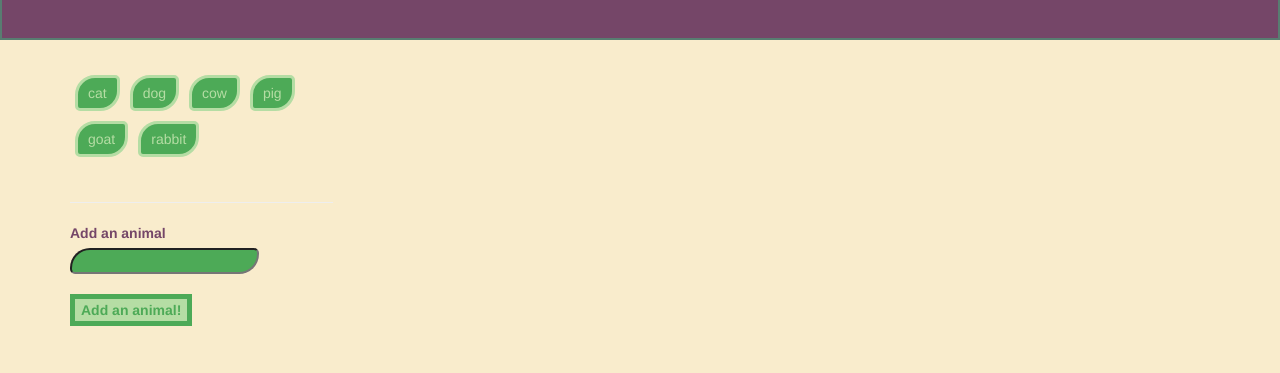
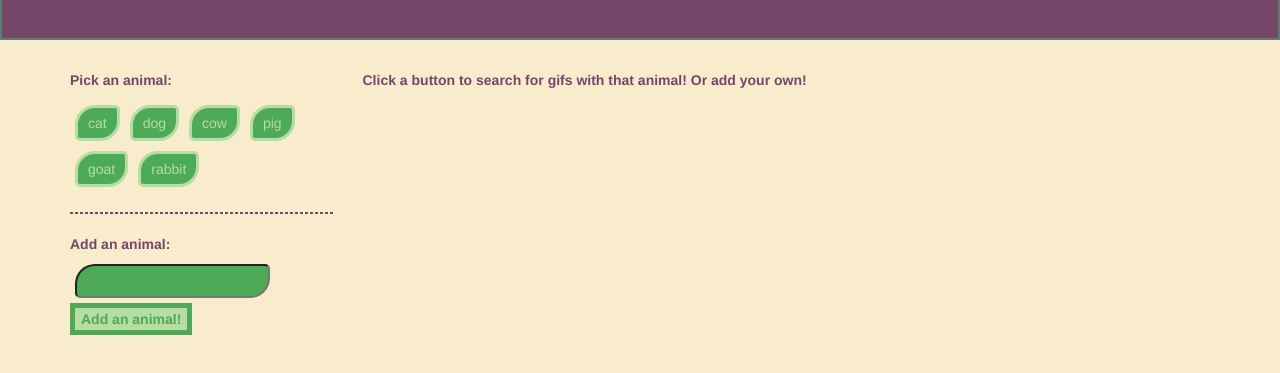
Before and after one commit to sashikers/Giphy-API-app, a plain HTML site: page index.html in a window 1280 px wide. Shown: the part 159-532 px from the top of the page. Drawn offline with nearby package versions, Linux system fonts and the light colour scheme.

Commit message:
styling finished

```diff
--- a/assets/javascript.js
+++ b/assets/javascript.js
@@ -93,5 +93,5 @@ $("#add-animal").on("click", function(event) {
 	var newAnimal = $("#animal-input").val().trim();
 	animals.push(newAnimal);
 	initializeButtons();
-	displayGIFs();
+	displayGIFs;
 });
--- a/assets/style.css
+++ b/assets/style.css
@@ -11,6 +11,8 @@
 
 #gifContainer {
 	width: 800px;
+	color: #754668;
+	font-weight: bold;
 }
 
 .animalGifDiv {
@@ -30,15 +32,22 @@ body {
 	background-color: #F9ECCC;
 }
 
+p {
+	font-weight: bold;
+	color: #754668;
+}
+
 #animal-input {
 	background-color: #4DAA57;
 	color: #B5DDA4;
 	border-radius: 20px 5px;
+	padding: 5px;
+	margin: 5px;
 }
 
 #animal-input:focus {
 	border: #B5DDA4 solid 5px;
-	box-shadow: 0px;
+	box-shadow: inset 0;
 }
 
 #add-animal {
@@ -51,3 +60,14 @@ body {
 label {
 	color: #754668;
 }
+
+hr {
+	border-style: dashed;
+	border-width: 1px;
+	border-color: #754668;
+	/*margin-bottom: 0px;*/
+}
+
+.gif {
+	border: solid #4DAA57 5px;
+}
--- a/index.html
+++ b/index.html
@@ -18,16 +18,18 @@
 	<div class="container">
 		<div class="row">
 			<div class="col-xs-3">
+				<p>Pick an animal: </p>
 				<div id="animalButtons"></div>
-				<br><hr>
+				<hr>
 				<form id="button-add">
-					<label for="animal-input">Add an animal</label>
+					<label for="animal-input">Add an animal: </label>
 					<input type="text" id="animal-input">
-					<br><br>
+					<br>
 					<input id="add-animal" type="submit" value="Add an animal!">
 				</form>
 			</div>
 			<div class="col-xs-9" id="gifContainer">
+				Click a button to search for gifs with that animal! Or add your own!
 			</div>
 		</div>
 	</div>
```
